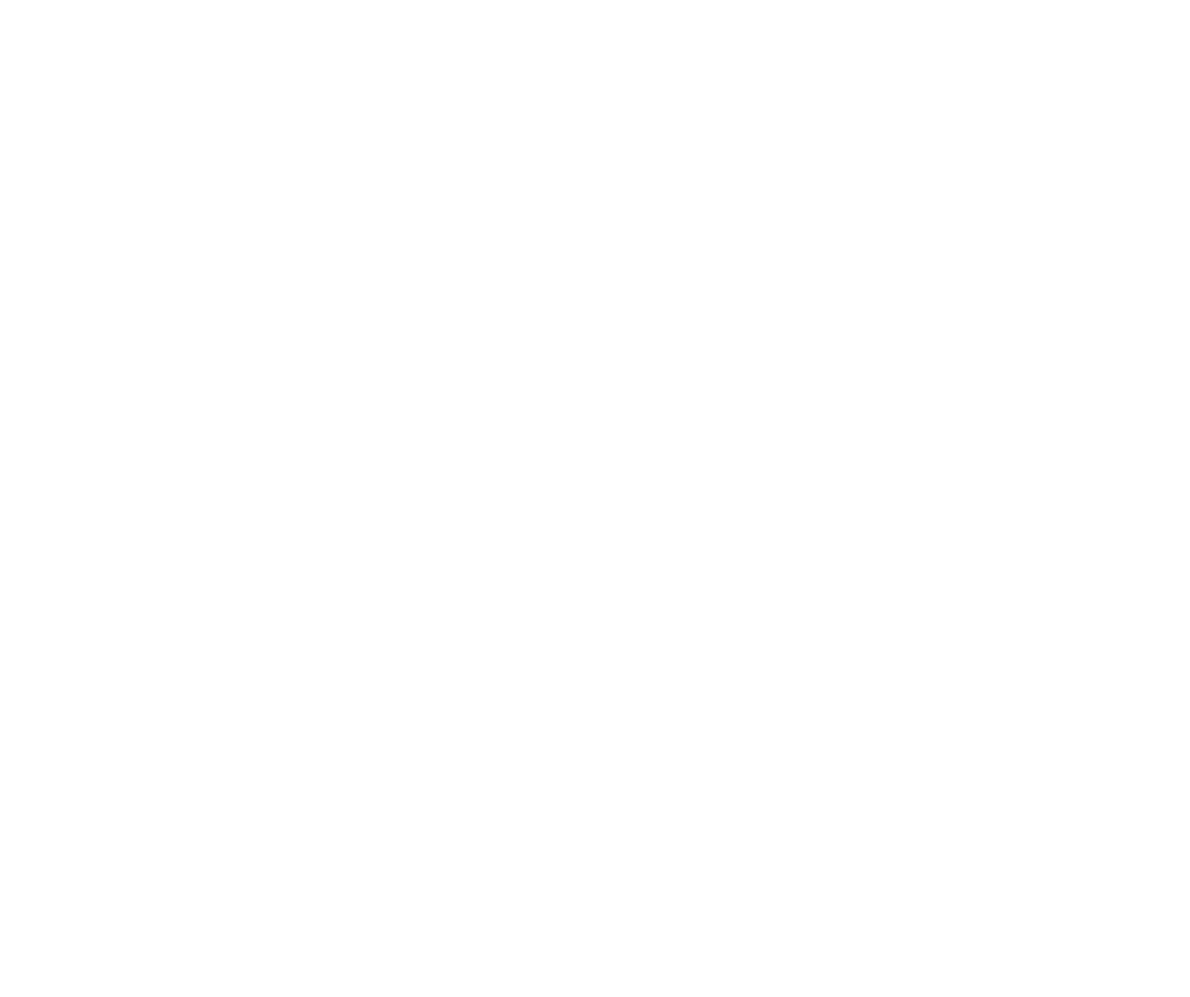
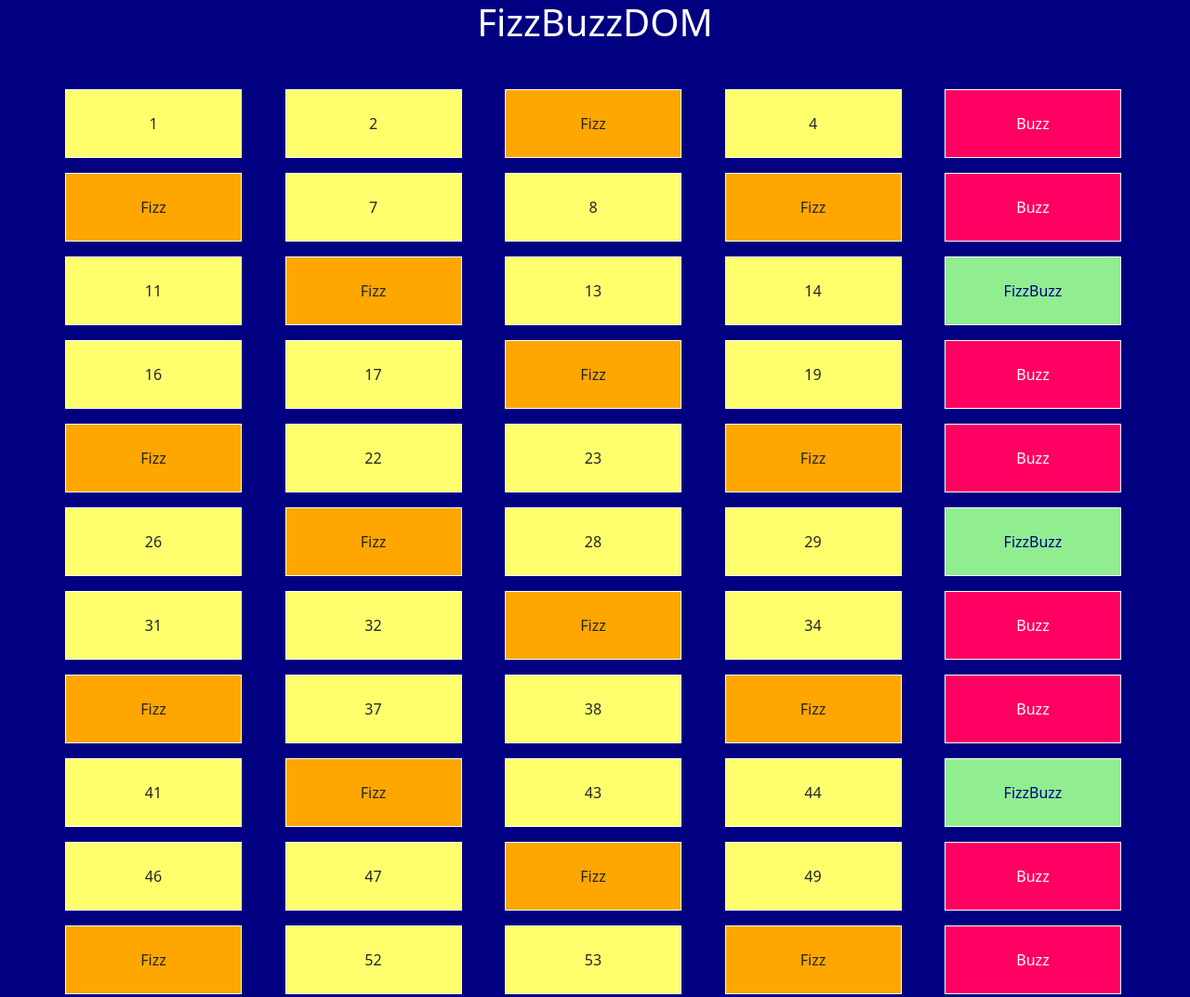
Before and after one commit to Baglio1683/js-fizzbuzz, a plain HTML site: page index.html in a window 1280 px wide. Shown: the top 1073 px of the page at 93% size. Before the commit the page ends 800 px from the top, so only its background shows below. Drawn offline with nearby package versions, Linux system fonts and the light colour scheme.

Commit message:
Add the Css Details

```diff
--- a/css/style.css
+++ b/css/style.css
@@ -0,0 +1,25 @@
+body{
+    background-color: navy;
+}
+
+.Fizz{
+    background-color: rgb(255, 166, 0);
+    border: 1px solid white;
+}
+
+.Buzz{
+    background-color: rgb(255, 0, 98);
+    color: white;
+    border: 1px solid white;
+}
+
+.FizzBuzz{
+    background-color: lightgreen;
+    color: navy;
+    border: 1px solid white;
+}
+
+.none{
+    background-color: rgb(255, 255, 109);
+    border: 1px solid white;
+}
--- a/index.html
+++ b/index.html
@@ -11,6 +11,17 @@
 
 <!-- Start Body -->
 <body>
+
+
+    <div class="container">
+
+        <h1 class="text-white text-center mb-5"> FizzBuzzDOM</h1>
+
+        <div class="row text-center justify-content-between" id="headItems">
+
+        </div>
+
+    </div>
 
 
 
--- a/js/script.js
+++ b/js/script.js
@@ -1,17 +1,37 @@
+
+
+let contBox = document.getElementById("headItems")
+
 
 for(i=1 ; i <=100 ; i++){
 
+const item = document.createElement('div')
+item.classList.add("col-2")
+item.classList.add("p-4")
+item.classList.add("me-1")
+item.classList.add("mb-3")
+
 if(i%3===0 && i%5===0){
+item.innerHTML = "FizzBuzz"
+item.classList.add("FizzBuzz")
 console.log("FizzBuzz")
 }
 else if(i%3===0){
+    item.innerHTML = "Fizz"
+    item.classList.add("Fizz")
     console.log("Fizz")
 }
 else if(i%5===0){
+    item.innerHTML = "Buzz"
+    item.classList.add("Buzz")
     console.log("Buzz")
 }
 else{
+    item.innerHTML = i
+    item.classList.add("none")
     console.log(i)
 }
 
+contBox.append(item)
+
 }
```
